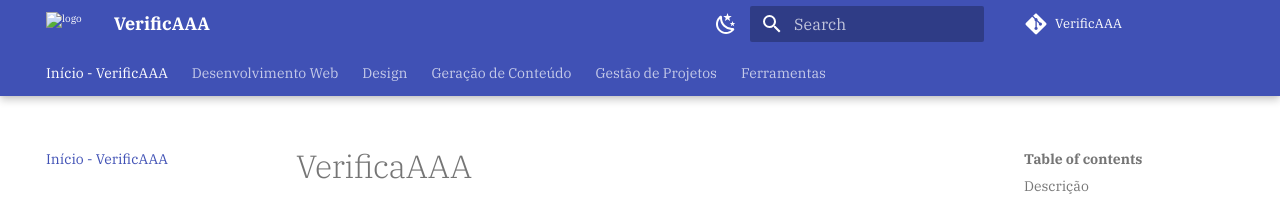
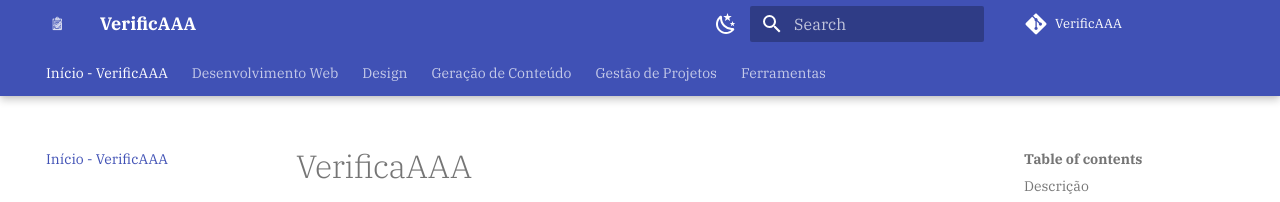
Before and after one commit to isacostaf/IHCGrupo05, an MkDocs documentation site: the page built from docs/index.md, in a window 1280 px wide. Shown: the top 202 px of the page. Built offline with MkDocs 1.6.1 and Material for MkDocs 9.7.7, drawn with Linux system fonts in a browser that asks for light colours; comment, search, counter and statistics services are not loaded.

Commit message:
Correcao checklist e foto

```diff
--- a/mkdocs.yml
+++ b/mkdocs.yml
@@ -7,6 +7,8 @@
 markdown_extensions:
   - tables
   - md_in_html
+  - pymdownx.tasklist:
+      custom_checkbox: false
 
 nav:
   - Início - VerificAAA: 'index.md'
@@ -27,7 +29,7 @@
     - Ferramentas de Acessibilidade: 'tools/ferramentas.md'
 
 theme:
-  logo: docs/imagens/logo-verificaaa.png
+  logo: imagens/logo-verificaaa.png
   name: material
   font:
     text: IBM Plex Serif
```
